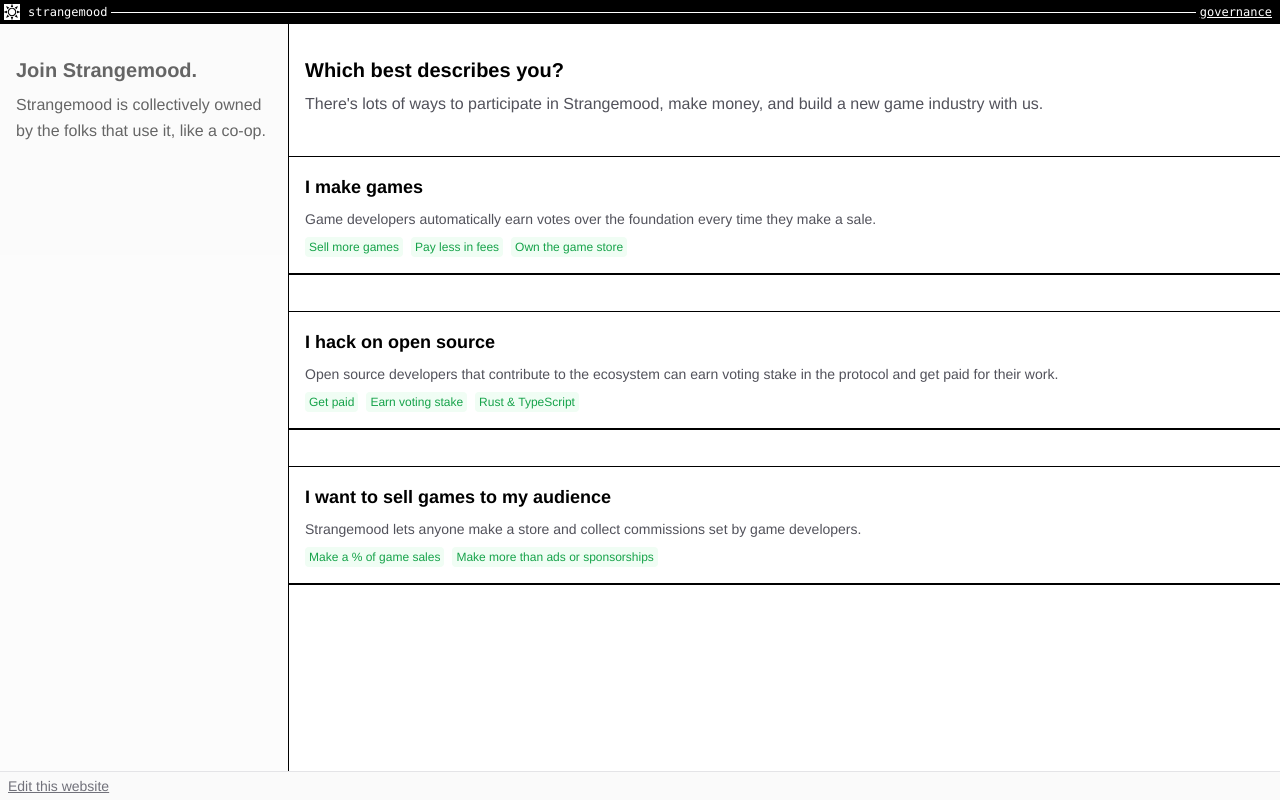
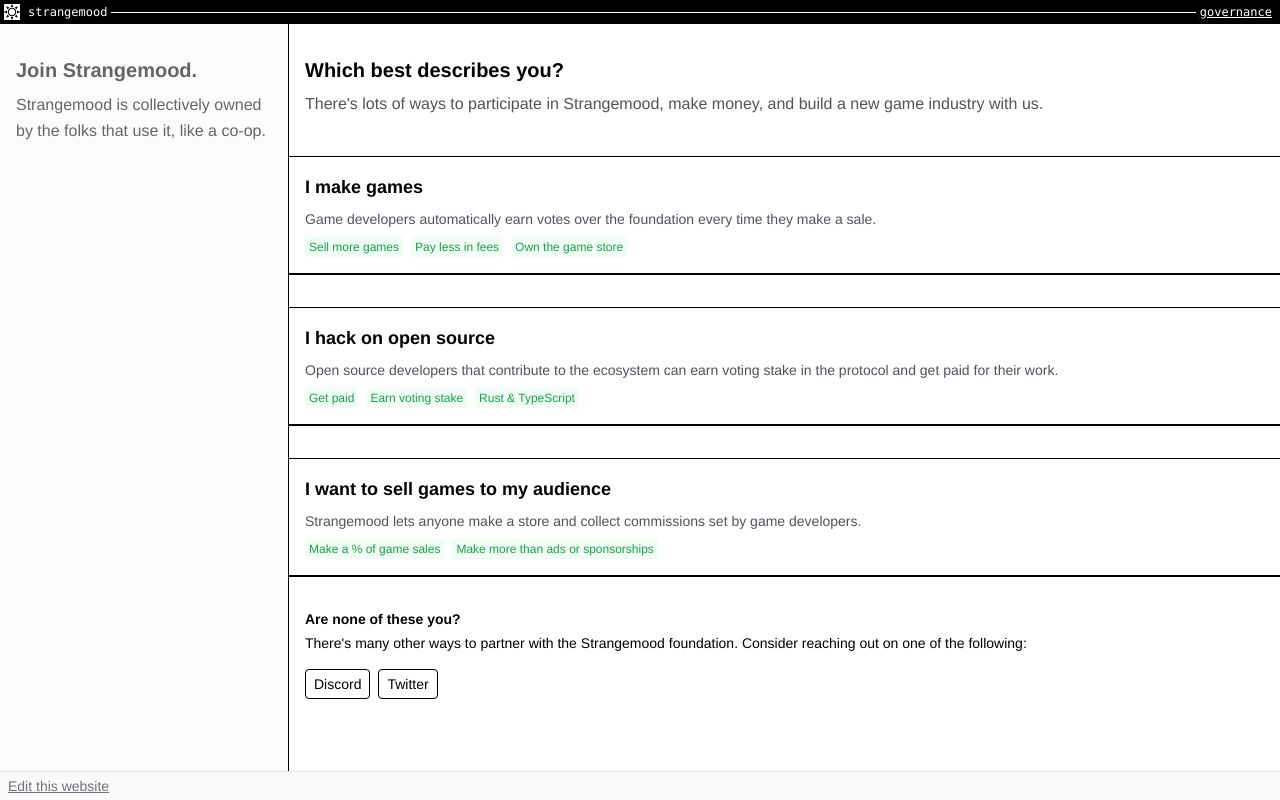
Before and after one commit to strangemoodfoundation/strangemood.org, a Next.js app: page /onboarding/welcome in a window 1280 px wide. Built offline with nearby package versions, Linux system fonts and the light colour scheme.

Commit message:
add more

```diff
--- a/pages/onboarding/welcome.tsx
+++ b/pages/onboarding/welcome.tsx
@@ -84,8 +84,7 @@
             build a new game industry with us.
           </p>
           <div className="flex flex-col">
-            <div className="w-full flex flex-col mb-8">
-              <button className="border-t border-b-2 border-black px-4 mb-1 py-2 text-left flex flex-row">
+            <button className="border-t mb-8 border-b-2 border-black px-4  py-2 text-left flex flex-row">
               <div className="flex-col flex py-2">
                 <div className="font-bold pb-2 text-lg ">I make games</div>
                 <div className="text-sm text-gray-600">
@@ -99,18 +98,15 @@
                 </TagGroup>
               </div>
             </button>
-            </div>
 
-            <div className="w-full flex flex-col mb-8">
-              <button className="border-t border-b-2 border-black px-4 mb-1 py-2 text-left flex flex-row">
+            <button className="border-t border-b-2 border-black px-4 mb-8 py-2 text-left flex flex-row">
               <div className="flex-col flex py-2">
                 <div className="font-bold pb-2 text-lg ">
                   I hack on open source
                 </div>
                 <div className="text-sm text-gray-600">
                   Open source developers that contribute to the ecosystem can
-                    earn voting stake in the protocol and get paid for their
-                    work.
+                  earn voting stake in the protocol and get paid for their work.
                 </div>
 
                 <TagGroup>
@@ -120,10 +116,8 @@
                 </TagGroup>
               </div>
             </button>
-            </div>
 
-            <div className="w-full flex flex-col mb-8">
-              <button className="border-t border-b-2 border-black px-4 mb-1 py-2 text-left flex flex-row">
+            <button className="border-t border-b-2 border-black px-4 mb-8 py-2 text-left flex flex-row">
               <div className="flex-col flex py-2">
                 <div className="font-bold pb-2 text-lg ">
                   I want to sell games to my audience
@@ -139,6 +133,26 @@
                 </TagGroup>
               </div>
             </button>
+          </div>
+          <div className="px-4  h-full flex-1 text-sm inline">
+            <div className="font-bold pb-1">Are none of these you? </div>{" "}
+            <div>
+              There's many other ways to partner with the Strangemood
+              foundation. Consider reaching out on one of the following:
+            </div>
+            <div className="flex py-2 mt-2 gap-2">
+              <a
+                href="https://discord.com/invite/Y2R3VBcRmA"
+                className="flex px-2 py-1 border  text-sm border-black rounded"
+              >
+                Discord
+              </a>
+              <a
+                href="https://twitter.com/strangemoodorg"
+                className="flex px-2 py-1 border text-sm border-black rounded"
+              >
+                Twitter
+              </a>
             </div>
           </div>
         </div>
```
Lines whose indentation alone changed are shown as unchanged.
